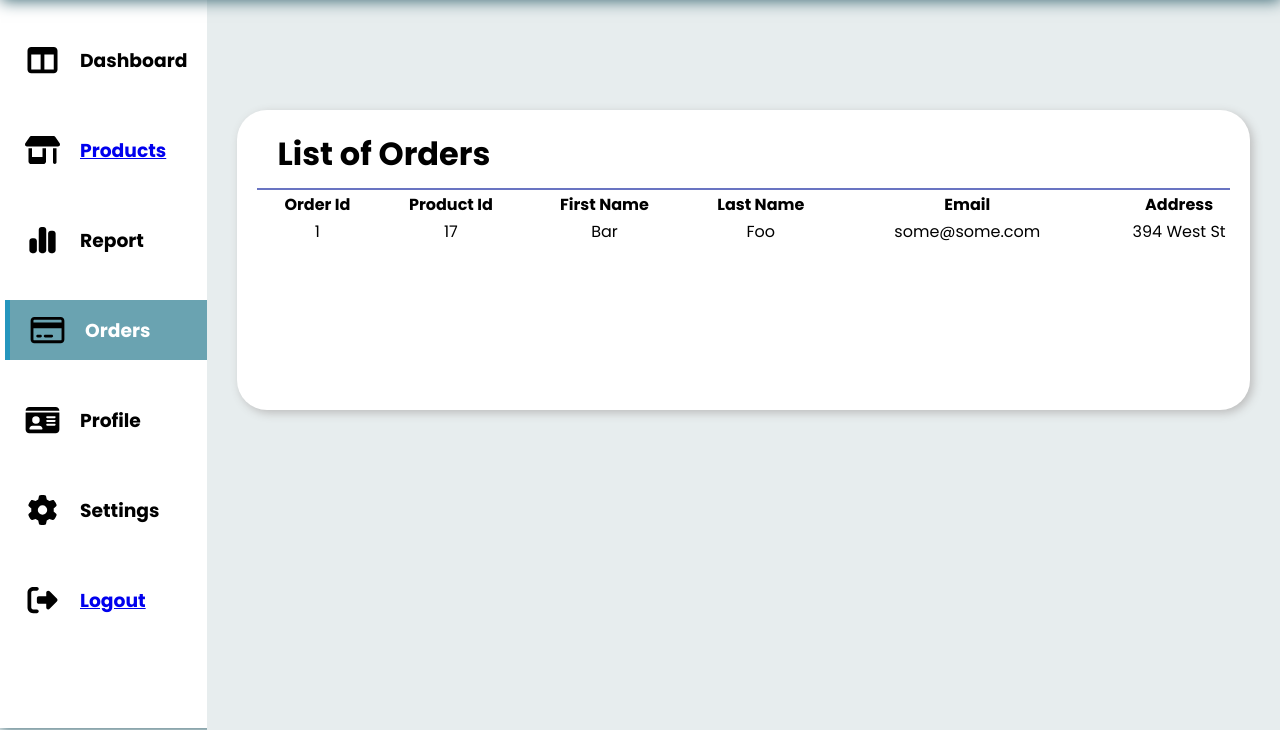
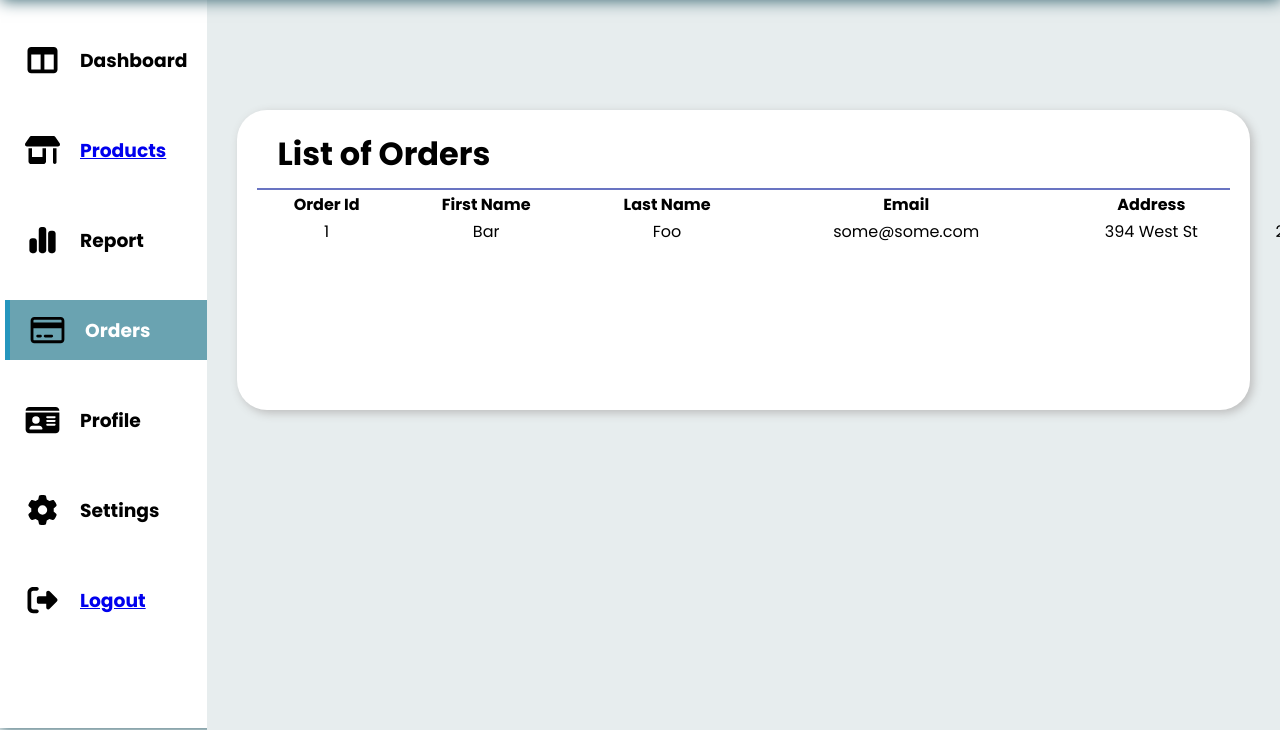
Before and after one commit to lrx-xoxo/marketplace, a PHP site: page /order.php in a window 1280 px wide. Shown: the part 70-800 px from the top of the page. Run offline with PHP 8.4, Linux system fonts and the light colour scheme; data comes from the database, SQL or seed files in the repository; some libraries are stand-ins or nearby versions.

Commit message:
Add files via upload

```diff
--- a/marketplace/order.php
+++ b/marketplace/order.php
@@ -141,7 +141,6 @@
           <table name="orderlist" id="dtable" width="1100" align="center" >
         <tr>
           <th>Order Id</th>
-          <th>Product Id</th>
           <th>First Name</th>
           <th>Last Name</th>
           <th>Email</th>
@@ -155,7 +154,6 @@
 
       echo "	<tr class='tb1'>";
       echo	"	<td>".$result['id']."</td>";
-      echo	"	<td>".$result['productID']."</td>";
       echo  "  <td>".$result['firstname']."</td>";
       echo	"	<td>".$result['lastname']."</td>";
       echo	"	<td>".$result['email']."</td>";
```
